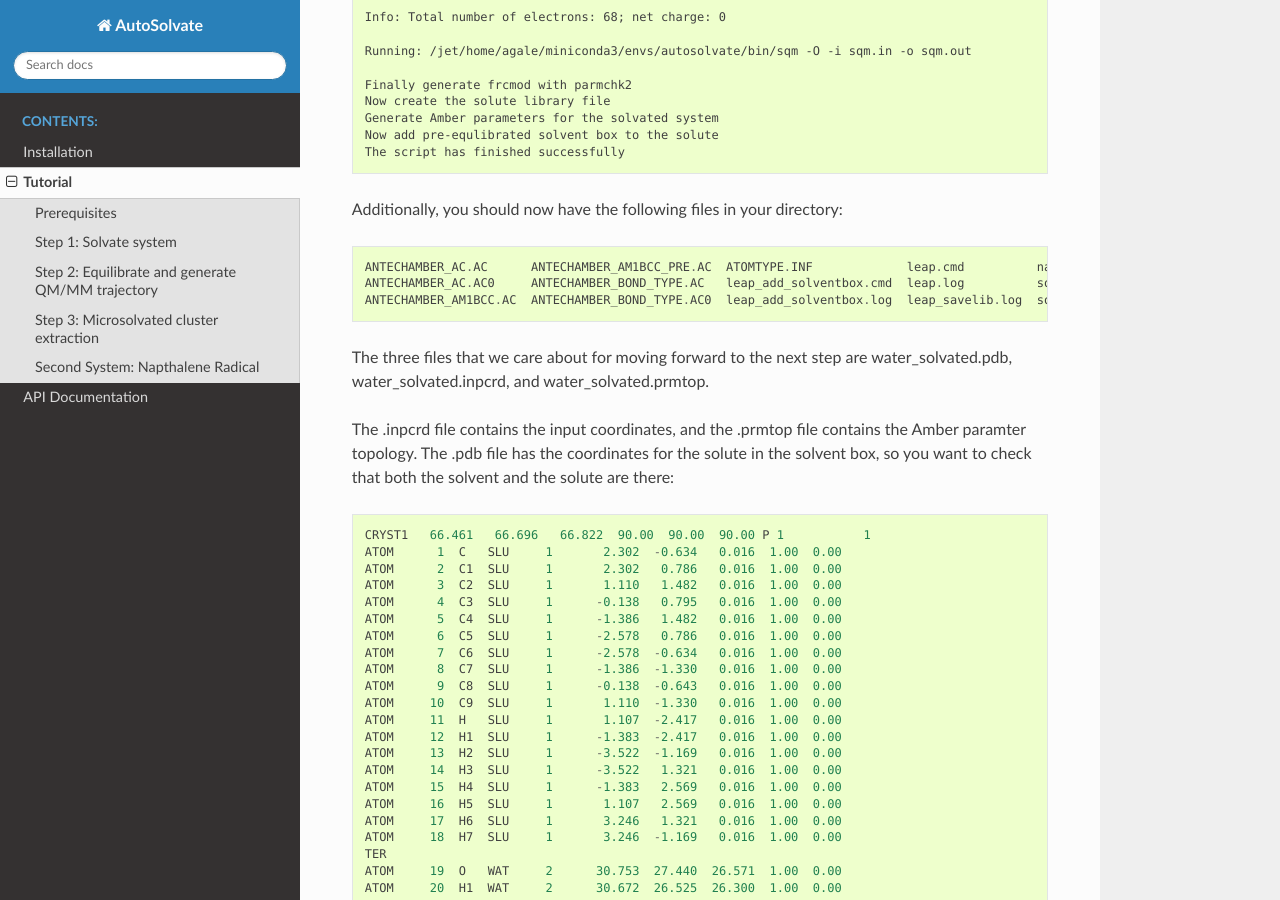
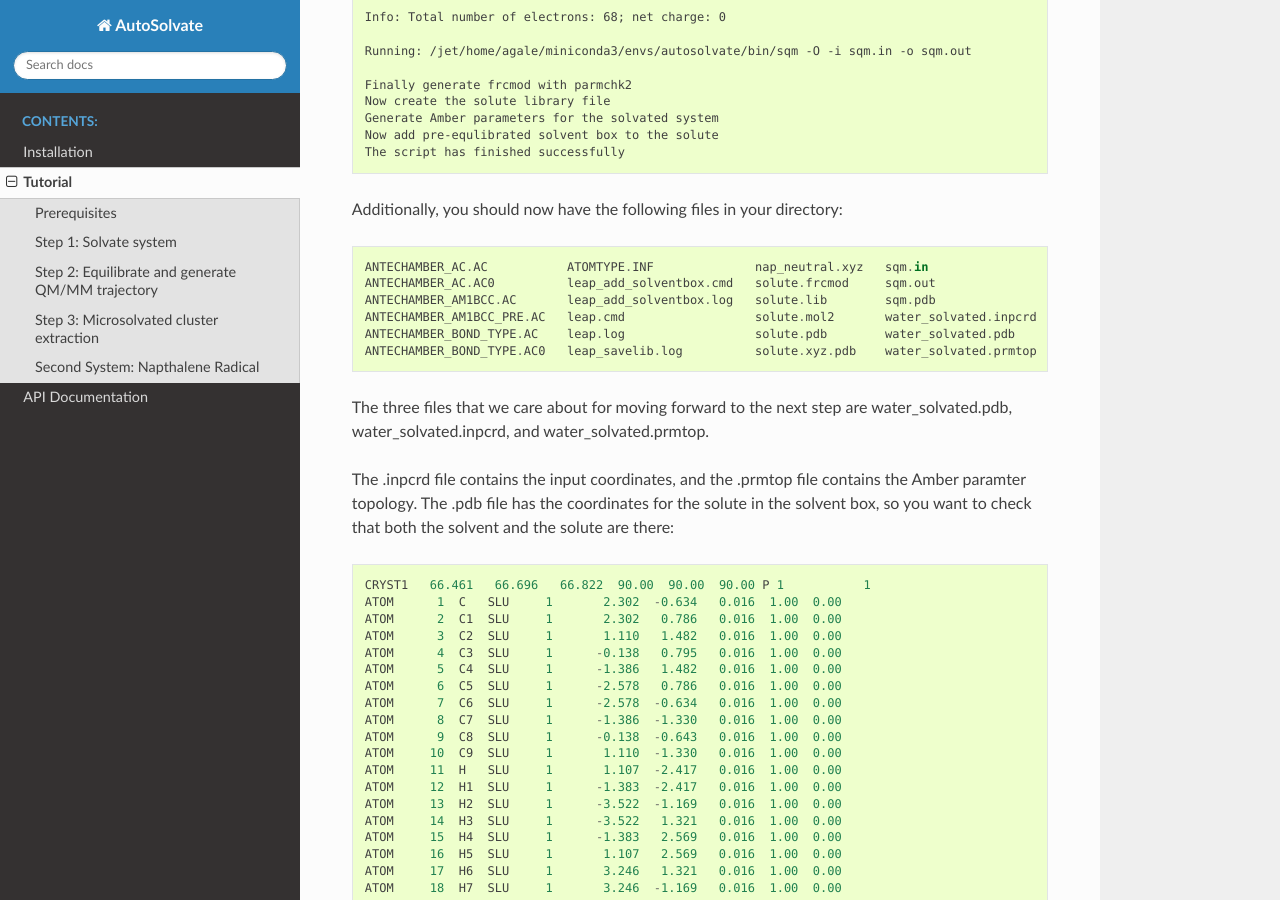
Before and after one commit to Liu-group/AutoSolvate, a Sphinx documentation site: the page built from docs/tutorial.rst, in a window 1280 px wide and 900 px high, scrolled down 2254 px. Built offline with Sphinx 7.4.7 and the Read the Docs theme 2.0.0, drawn with Linux system fonts in a browser that asks for light colours; the version number could not be read and is left out.

Commit message:
list format

```diff
--- a/docs/tutorial.rst
+++ b/docs/tutorial.rst
@@ -118,9 +118,13 @@
 Additionally, you should now have the following files in your directory:
 ::
 
-  ANTECHAMBER_AC.AC      ANTECHAMBER_AM1BCC_PRE.AC  ATOMTYPE.INF             leap.cmd          nap_neutral.xyz  solute.mol2     sqm.in   water_solvated.inpcrd
-  ANTECHAMBER_AC.AC0     ANTECHAMBER_BOND_TYPE.AC   leap_add_solventbox.cmd  leap.log          solute.frcmod    solute.pdb      sqm.out  water_solvated.pdb
-  ANTECHAMBER_AM1BCC.AC  ANTECHAMBER_BOND_TYPE.AC0  leap_add_solventbox.log  leap_savelib.log  solute.lib       solute.xyz.pdb  sqm.pdb  water_solvated.prmtop
+  ANTECHAMBER_AC.AC           ATOMTYPE.INF              nap_neutral.xyz   sqm.in
+  ANTECHAMBER_AC.AC0          leap_add_solventbox.cmd   solute.frcmod     sqm.out
+  ANTECHAMBER_AM1BCC.AC       leap_add_solventbox.log   solute.lib        sqm.pdb
+  ANTECHAMBER_AM1BCC_PRE.AC   leap.cmd                  solute.mol2       water_solvated.inpcrd
+  ANTECHAMBER_BOND_TYPE.AC    leap.log                  solute.pdb        water_solvated.pdb
+  ANTECHAMBER_BOND_TYPE.AC0   leap_savelib.log          solute.xyz.pdb    water_solvated.prmtop
+
 
 The three files that we care about for moving forward to the next step are water_solvated.pdb, water_solvated.inpcrd, and water_solvated.prmtop.
 
```
